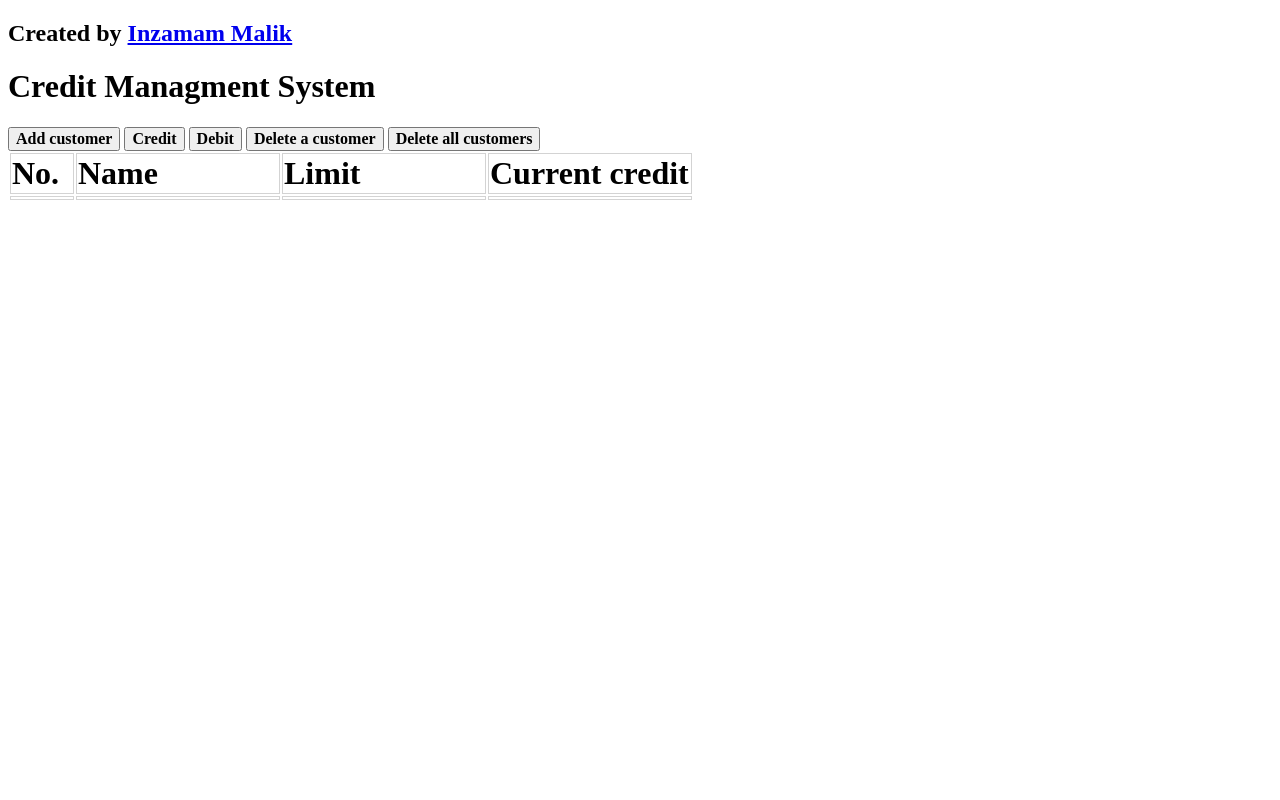
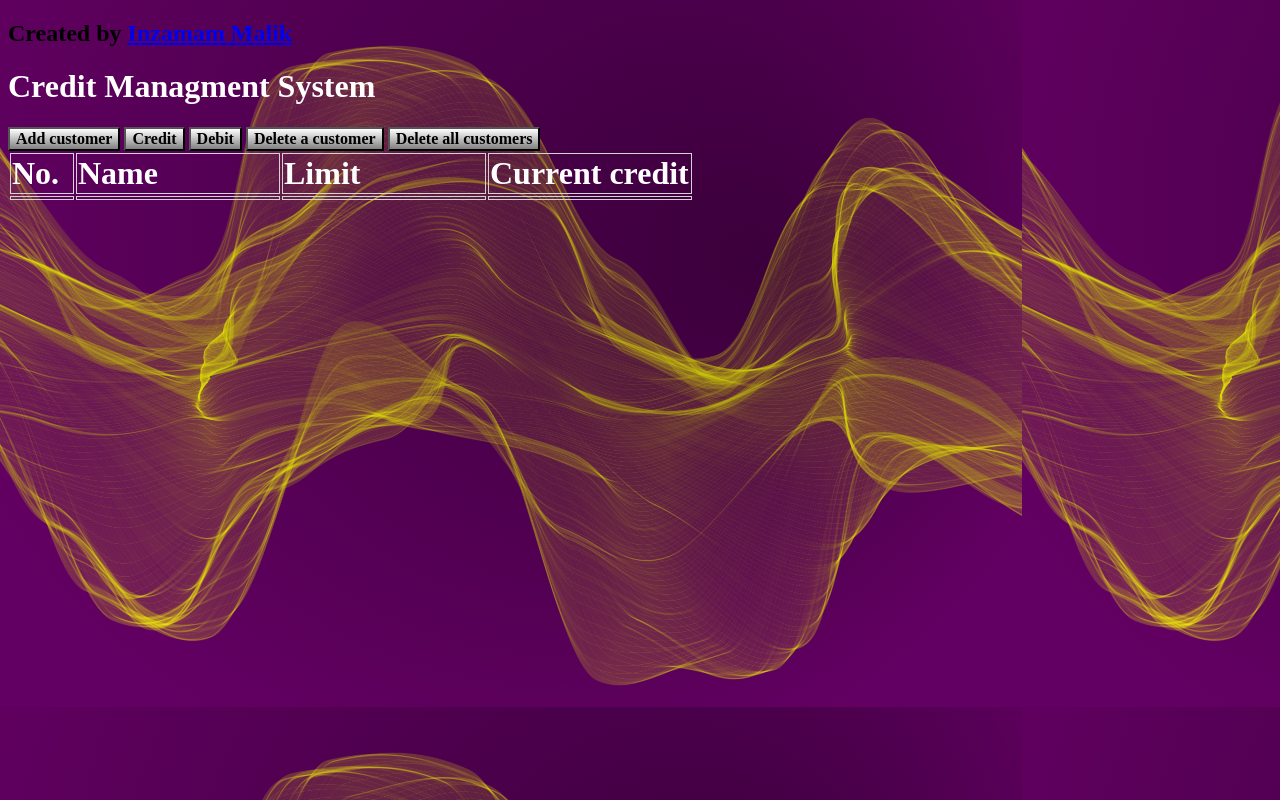
Before and after one commit to mInzamamMalik/credit, a plain HTML site: page index.html in a window 1280 px wide. Drawn offline with Linux system fonts and the light colour scheme.

Commit message:
background image added
smoky background added

```diff
--- a/main.css
+++ b/main.css
@@ -1,5 +1,13 @@
 *{
     font-family: "Segoe UI light";
+}
+
+body{
+    background-image: url("img/back.png");
+}
+
+table,h1{
+    color: white;
 }
 td,th{
     border: 1px double lightgrey;
@@ -14,4 +22,5 @@ td,th{
 button{
     font-size: 16px;
     font-weight: bold;
+    background: linear-gradient(white,gray);
 }
```
Also changed, not shown: img/back.png (added).
